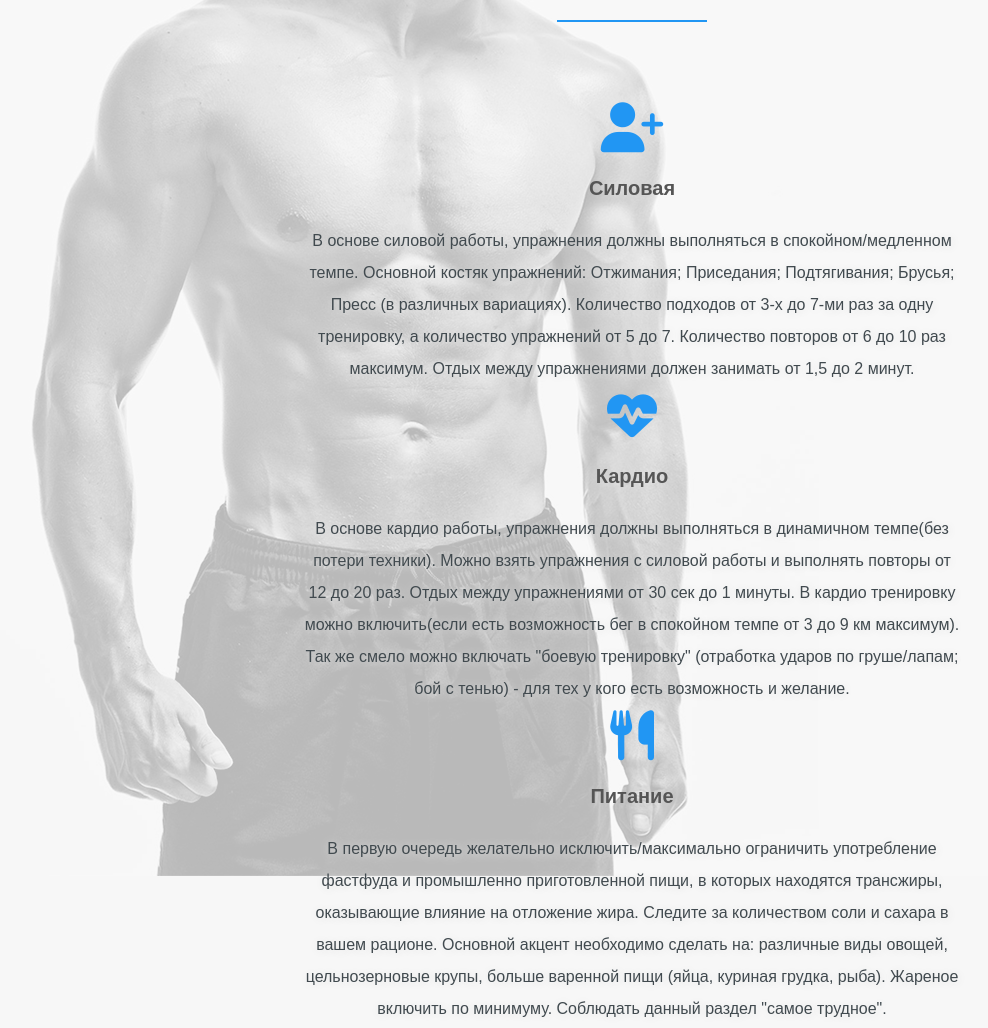
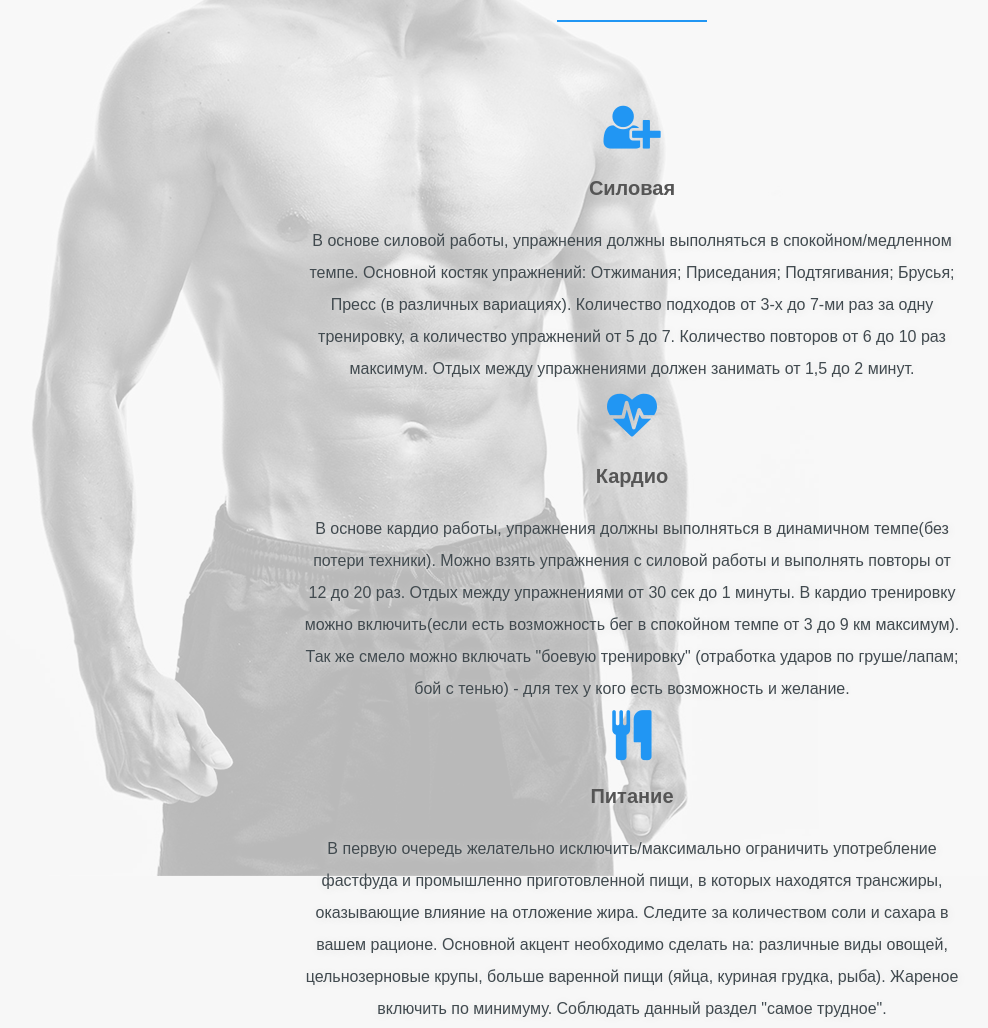
Before and after one commit to Beliar888/Beliar888.github.io, a plain HTML site: page index.html in a window 1280 px wide. Shown: the part 2619-3647 px from the top of the page, without its empty margins (8-996 px from the left). Drawn offline with nearby package versions, Linux system fonts and the light colour scheme.

Commit message:
Update index.html

```diff
--- a/index.html
+++ b/index.html
@@ -8,7 +8,7 @@
 
 	<link href="https://fonts.googleapis.com/css?family=Open+Sans" rel="stylesheet">
 	<link href="https://fonts.googleapis.com/css?family=Quicksand" rel="stylesheet">
-	<link rel="stylesheet" href="http://beliar888.github.io/css/font-awesome.css">
+	<link rel="stylesheet" href="https://maxcdn.bootstrapcdn.com/font-awesome/4.7.0/css/font-awesome.min.css">
 	<link rel="stylesheet" href="styles.css">
 
 </head>
```
